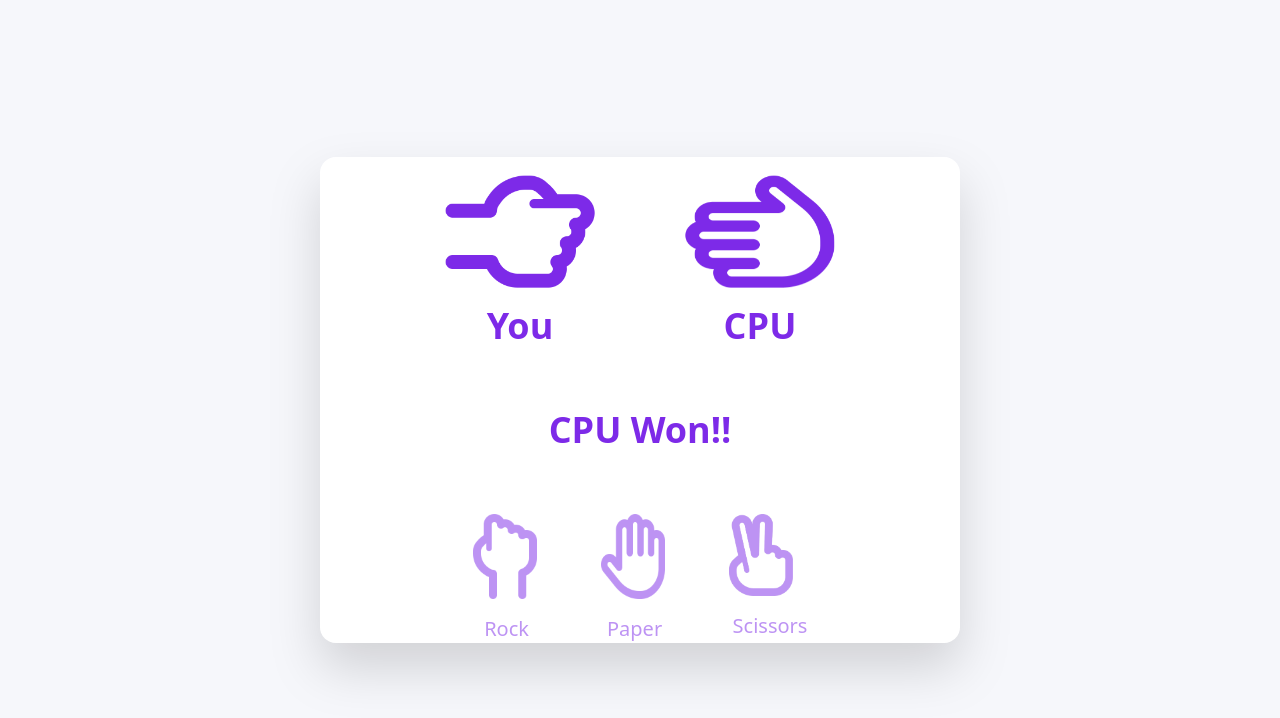
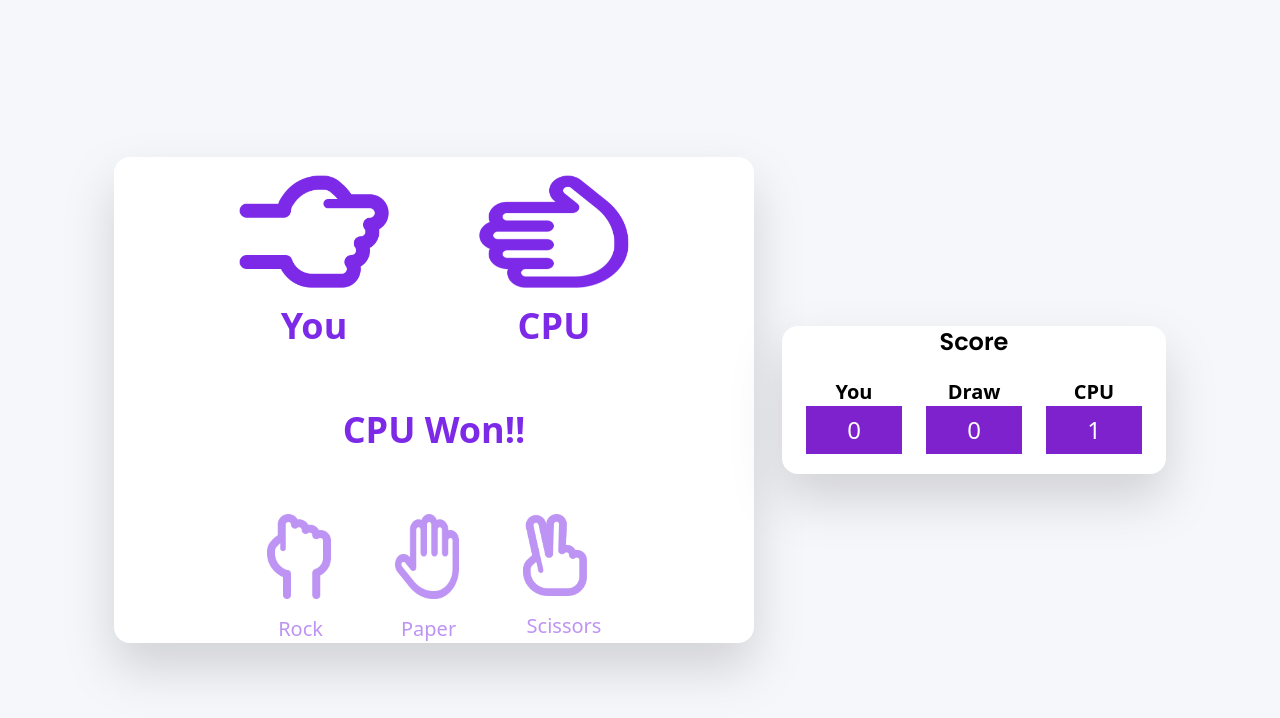
Before and after one commit to shivam-official-26/Rock-Paper-Scissors-Game, a plain HTML site: page dist/game.html in a window 1280 px wide. Both pictures are taken after a click on the element "Rock". Drawn offline with Linux system fonts and the light colour scheme.

Commit message:
Add Score

```diff
--- a/dist/game.html
+++ b/dist/game.html
@@ -8,10 +8,10 @@
     <link rel="stylesheet" href="game.css" />
   </head>
   <body
-    class="bg-[#F6F7FB] w-[100vw] h-[100vh] flex justify-center items-center overflow-hidden"
+    class="bg-[#F6F7FB] w-[100vw] h-[100vh] flex justify-center items-center flex-col gap-3 overflow-hidden md:overflow-auto md:flex-row"
   >
     <div
-      class="container md:w-[50%] drop-shadow-2xl bg-white rounded-2xl flex flex-col justify-center items-center gap-16"
+      class="container w-[100%] md:w-[50%] drop-shadow-2xl bg-white rounded-2xl flex flex-col justify-center items-center gap-16"
     >
       <div class="game flex gap-32">
         <span class="user-image">
@@ -54,6 +54,39 @@
       </div>
     </div>
 
+    <div
+      class="scoreContainer w-[90%] md:w-[30%] md:ml-4 drop-shadow-2xl bg-white rounded-2xl flex flex-col justify-center items-center gap-5"
+    >
+      <h1 class="text-black font-poppins font-semibold text-2xl">Score</h1>
+
+      <div class="score flex gap-6 mb-5">
+        <span class="text-center">
+          <h1 class="font-semibold text-xl">You</h1>
+          <div
+            class="userScore w-24 h-12 bg-purple-700 flex justify-center items-center text-white text-2xl"
+          >
+            <h2>0</h2>
+          </div>
+        </span>
+        <span class="text-center">
+          <h1 class="font-semibold text-xl">Draw</h1>
+          <div
+            class="drawScore w-24 h-12 bg-purple-700 flex justify-center items-center text-white text-2xl"
+          >
+            <h2>0</h2>
+          </div>
+        </span>
+        <span class="text-center">
+          <h1 class="font-semibold text-xl">CPU</h1>
+          <div
+            class="cpuScore w-24 h-12 bg-purple-700 flex justify-center items-center text-white text-2xl"
+          >
+            <h2>0</h2>
+          </div>
+        </span>
+      </div>
+    </div>
+
     <script src="game.js"></script>
   </body>
 </html>
--- a/dist/game.js
+++ b/dist/game.js
@@ -8,7 +8,26 @@ const rockSelected = document.querySelector(".rock-selected");
 const paperSelected = document.querySelector(".paper-selected");
 const scissorsSelected = document.querySelector(".scissors-selected");
 const optionImage = document.querySelectorAll(".option-image");
+const userScore = document.querySelector(".userScore");
+const drawScore = document.querySelector(".drawScore");
+const cpuScore = document.querySelector(".cpuScore");
 
+//Sow Score function
+let you = 0;
+let draw = 0;
+let cpu = 0;
+function showScore(winner) {
+  if (winner === "You") {
+    you++;
+    userScore.innerHTML = you;
+  } else if (winner === "CPU") {
+    cpu++;
+    cpuScore.innerHTML = cpu;
+  } else {
+    draw++;
+    drawScore.innerHTML = draw;
+  }
+}
 
 optionImage.forEach((image, index) => {
   image.addEventListener("click", (e) => {
@@ -22,7 +41,6 @@ optionImage.forEach((image, index) => {
     });
 
     game.classList.add("start");
-
 
     setTimeout(() => {
       game.classList.remove("start");
@@ -55,6 +73,8 @@ optionImage.forEach((image, index) => {
       let resultValue = resultConditions[userValue + cpuValue];
       state[1].innerText =
         userValue === cpuValue ? "Match Draw" : `${resultValue} Won!!`;
+
+      showScore(resultValue);
     }, 2500);
   });
 });
```
Also changed, not shown: dist/output.css.
